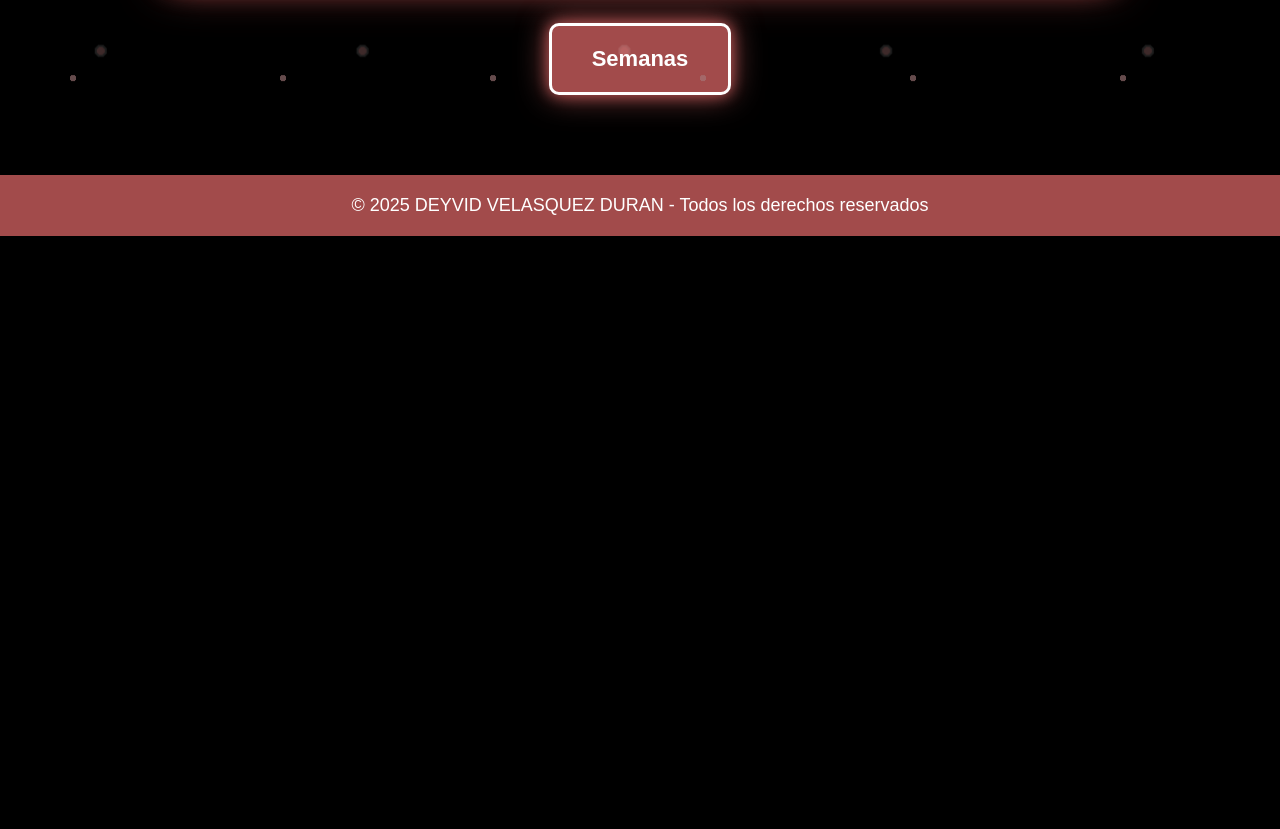
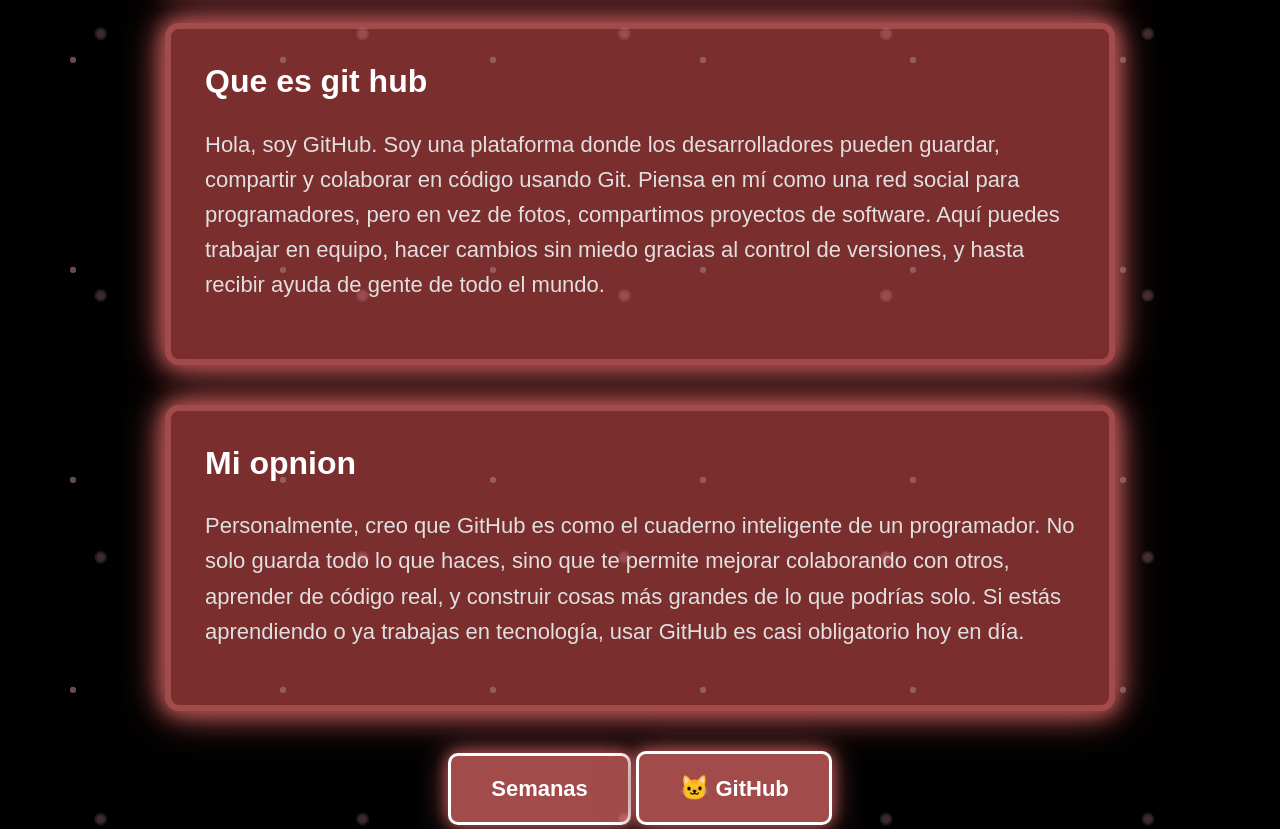
Before and after one commit to DEYVID4562/Desarrollo-de-Aplicaciones, a plain HTML site: page index.html in a window 1280 px wide. Shown: the part 840-1669 px from the top of the page. Before the commit the page ends 1103 px from the top, so only its background shows below. Drawn offline with Linux system fonts and the light colour scheme.

Commit message:
Actualizo estilos, scripts y estructura HTML

```diff
--- a/Blog-Deyvid/css/style.css
+++ b/Blog-Deyvid/css/style.css
@@ -240,8 +240,10 @@ body {
   color: #fff;
   font-family: Arial, sans-serif;
   position: relative;
-  overflow: hidden;
+  overflow-y: auto; /* ✅ Permite scroll vertical */
+  overflow-x: hidden; /* 🔒 Evita scroll horizontal */
 }
+
 
 /* 🌈 Capa 1 – luces suaves y grandes */
 body::before {
--- a/Blog-Deyvid/pagina2/pagina.js
+++ b/Blog-Deyvid/pagina2/pagina.js
@@ -8,7 +8,7 @@ const cerrarModal = document.getElementById("cerrarModal");
 botones.forEach(boton => {
   boton.addEventListener("click", () => {
     const semana = boton.dataset.semana;
-    const ruta = `../documentos/semana${semana}.pdf`;
+    const ruta = `../Documento/semana${semana}.pdf`;
 
     tituloModal.textContent = `Semana ${semana}`;
     verDocumento.href = ruta;
--- a/index.html
+++ b/index.html
@@ -32,11 +32,28 @@
       Mi experiencia fue grandiosa ya que es algop nuevo para mi cuando inicie seccion en git hub me senti algo feliz por navegar en nuevas aguas y descubrir un mundo de programadores
     </p>
   </section>
+  <section class="cuadro-texto">
+    <h2>Que es git hub</h2>
+    <p>
+      Hola, soy GitHub. Soy una plataforma donde los desarrolladores pueden guardar, compartir y colaborar en código usando Git. Piensa en mí como una red social para programadores, pero en vez de fotos, compartimos proyectos de software. Aquí puedes trabajar en equipo, hacer cambios sin miedo gracias al control de versiones, y hasta recibir ayuda de gente de todo el mundo.
+    </p>
+  </section><section class="cuadro-texto">
+    <h2>Mi opnion</h2>
+    <p>
+      Personalmente, creo que GitHub es como el cuaderno inteligente de un programador. No solo guarda todo lo que haces, sino que te permite mejorar colaborando con otros, aprender de código real, y construir cosas más grandes de lo que podrías solo. Si estás aprendiendo o ya trabajas en tecnología, usar GitHub es casi obligatorio hoy en día.
+    </p>
+  </section>
 
   <!-- Botón hacia página 2 -->
   <div class="boton-container">
-    <a href="Blog-Deyvid/pagina2/pagina2.html" class="boton-link">Semanas</a>
-  </div>
+  <a href="Blog-Deyvid/pagina2/pagina2.html" class="boton-link">Semanas</a>
+
+  <!-- 🔗 Botón con ícono que lleva a GitHub -->
+  <a href="https://github.com/DEYVID4562?tab=repositories" class="boton-link" target="_blank">
+    <span style="font-size: 24px;">🐱</span> GitHub
+  </a>
+</div>
+
 
   <!-- Footer -->
   <footer class="pie-pagina">
```
Also changed, not shown: Blog-Deyvid/pagina2/pagina2.html (+2 -2 lines).
